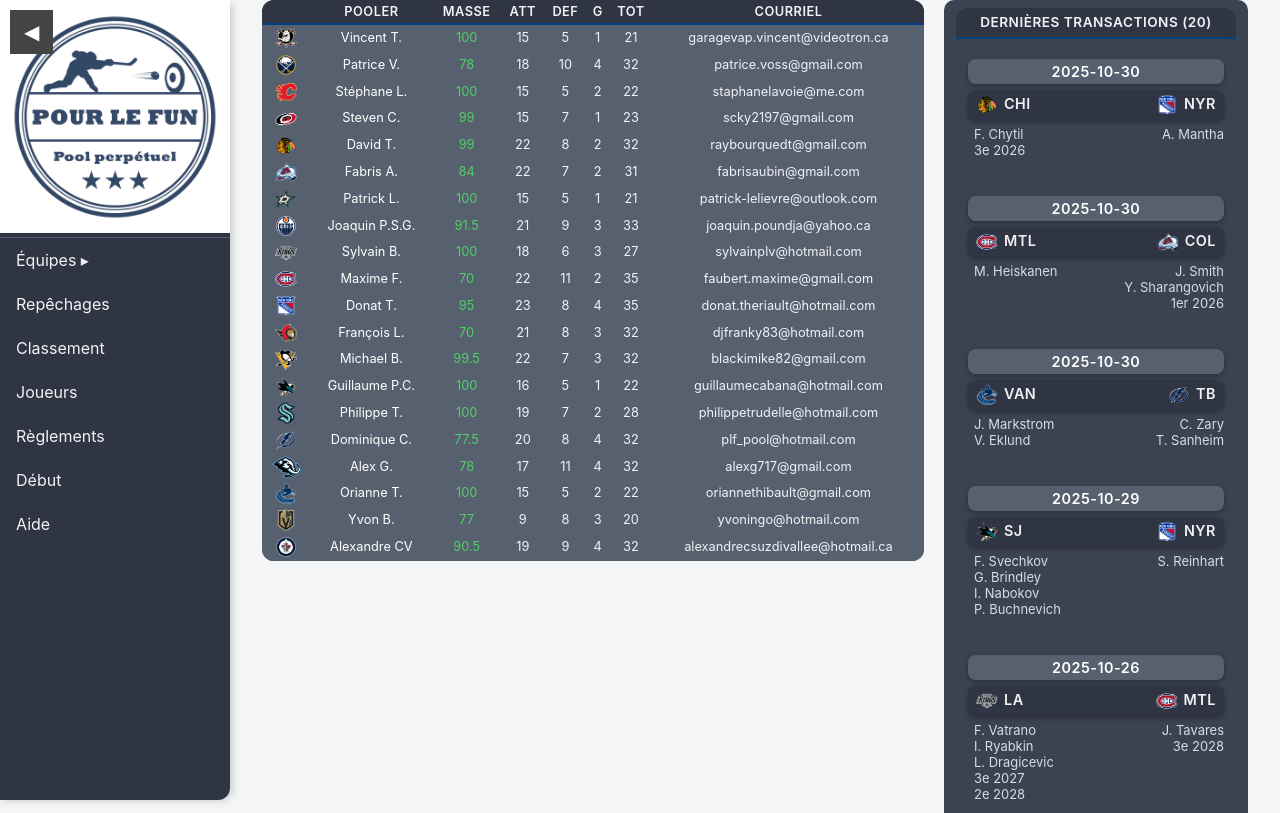
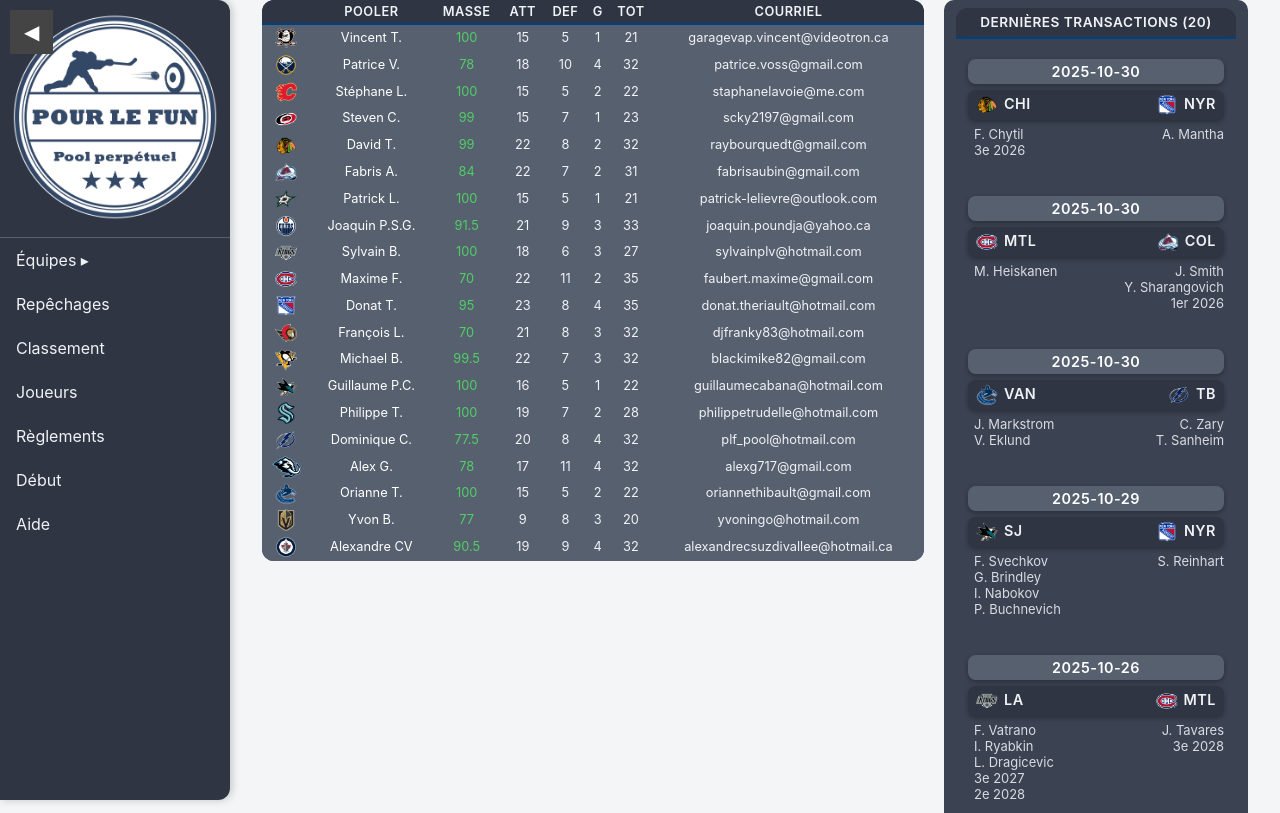
Before and after one commit to poolplf/plf, a plain HTML site: page index.html in a window 1280 px wide. Shown: the top 813 px of the page. Drawn offline with Linux system fonts and the light colour scheme.

Commit message:
Change logo image in index.html
Updated logo image source from './files/logo.jpg' to './files/PLF_Logo.png'.

```diff
--- a/index.html
+++ b/index.html
@@ -16,7 +16,7 @@
     <div class="sidebar" id="sidebar">
       <div class="logo">
         <a href="index.html">
-          <img src="./files/logo.jpg" alt="Hockey Pool Logo">
+          <img src="./files/PLF_Logo.png" alt="Hockey Pool Logo">
         </a>
       </div>
 
```
